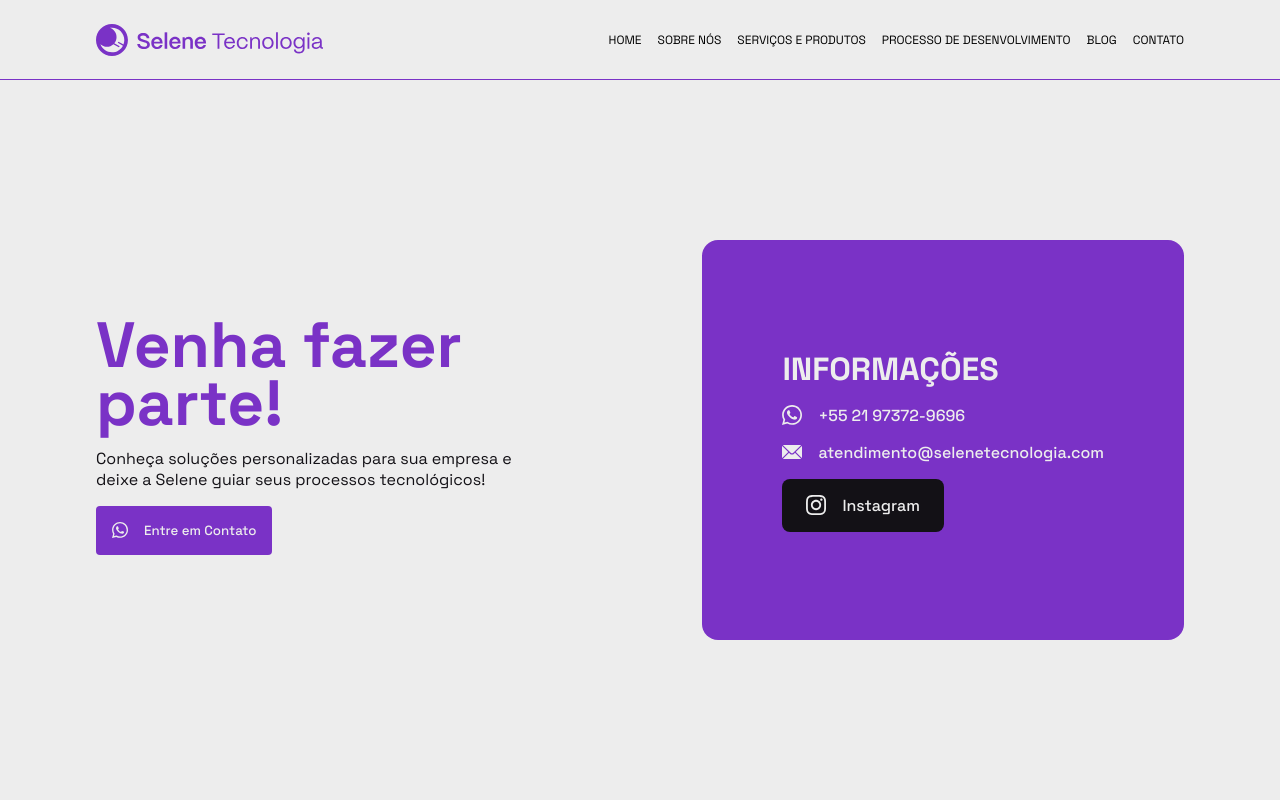
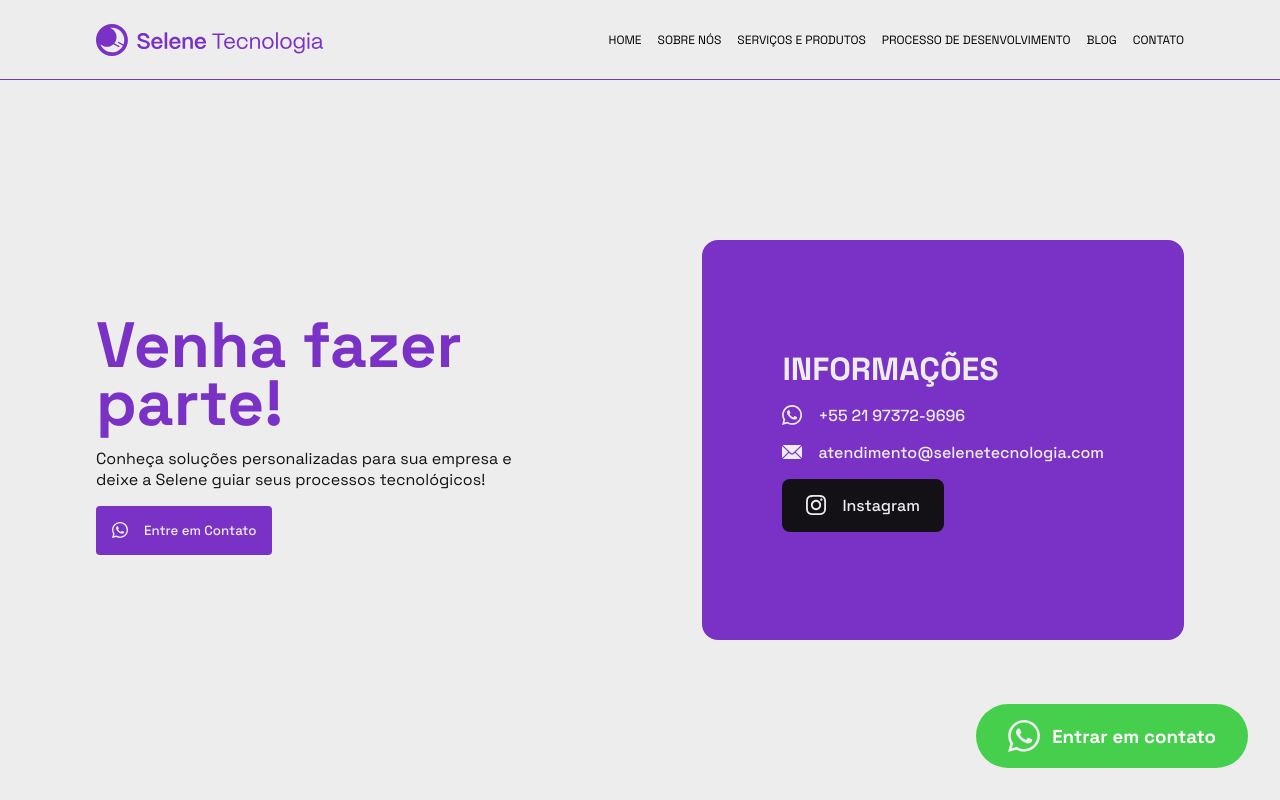
Before and after one commit to igorviniciussantana/selene-website, a Next.js app: page /contato in a window 1280 px wide. Shown: the top 800 px of the page. Built offline with nearby package versions, Linux system fonts and the light colour scheme.

Commit message:
feat: add Whatsapp Button

```diff
--- a/package.json
+++ b/package.json
@@ -10,6 +10,7 @@
   },
   "dependencies": {
     "@emotion/react": "^11.11.1",
+    "@next/third-parties": "^14.1.3",
     "@phosphor-icons/react": "^2.0.10",
     "@types/aos": "^3.0.4",
     "@types/node": "20.5.0",
--- a/src/app/layout.tsx
+++ b/src/app/layout.tsx
@@ -9,6 +9,8 @@ import 'aos/dist/aos.css';
 import Head from "next/head";
 import Script from "next/script"
 import { GoogleAnalyticsTracking } from "@/components/Google Tag Manager/GoogleTagManager";
+import Whatsapp from "@/components/Whatsapp Button/Whatsapp";
+
 
 const space_grtsk = Space_Grotesk({ subsets: ["latin"] });
 
@@ -28,8 +30,8 @@ export default function RootLayout({
     <html lang="pt-br">
 
       <body className={space_grtsk.className}>
+<Whatsapp />
         <GoogleAnalyticsTracking />
-
         <Menu />
         {children}
         <Footer />
--- a/src/components/Contact Page/Contact.tsx
+++ b/src/components/Contact Page/Contact.tsx
@@ -25,7 +25,7 @@ export default function Contact() {
           Conheça soluções personalizadas para sua empresa e deixe a Selene
           guiar seus processos tecnológicos!
         </p>
-        <Link href="https://api.whatsapp.com/send?phone=555181877186" target="_blank">
+        <Link href="https://api.whatsapp.com/send?phone=5521973729696" target="_blank">
         <button
           className={`${styles.primary_button} ${space_grotesk.className}`}
           data-aos="fade-up"
--- /dev/null
+++ b/src/components/Whatsapp Button/Whatsapp.module.scss
@@ -0,0 +1,88 @@
+@import "@/styles/variables.scss";
+
+@media screen and (max-width: 478px) {
+    .whatsapp_wrapper {
+        position: fixed;
+        bottom: 32px;
+        left: 50%;
+        transform: translate(-50%, 0);
+        width: max-content;
+        background-color: rgb(70, 206, 77);
+        color: white;
+        display: flex;
+        border-radius: 9999px;
+        align-items: center;
+        padding: 16px 32px;
+        gap: 12px;
+        z-index: 99;
+        transition: .5s;
+
+
+        &:hover {
+            transform: scale(1.1);
+            cursor: pointer;
+            transition: .5s;
+        }
+
+        img {
+            width: 32px;
+        }
+    }
+}
+
+@media screen and (min-width: 478px) and (max-width: 920px) {
+    .whatsapp_wrapper {
+        position: fixed;
+        bottom: 32px;
+        right: 32px;
+        background-color: rgb(70, 206, 77);
+        color: white;
+        display: flex;
+        border-radius: 9999px;
+        align-items: center;
+        padding: 16px 32px;
+        gap: 12px;
+        z-index: 99;
+        transition: .5s;
+
+
+        &:hover {
+            transform: scale(1.1);
+            cursor: pointer;
+            transition: .5s;
+        }
+
+        img {
+            width: 32px;
+        }
+    }
+
+}
+
+@media screen and (min-width: 920px) {
+    .whatsapp_wrapper {
+        position: fixed;
+        bottom: 32px;
+        right: 32px;
+        background-color: rgb(70, 206, 77);
+        color: white;
+        display: flex;
+        border-radius: 9999px;
+        align-items: center;
+        padding: 16px 32px;
+        gap: 12px;
+        z-index: 99;
+        transition: .5s;
+
+
+        &:hover {
+            transform: scale(1.1);
+            cursor: pointer;
+            transition: .5s;
+        }
+
+        img {
+            width: 32px;
+        }
+    }
+}
--- /dev/null
+++ b/src/components/Whatsapp Button/Whatsapp.tsx
@@ -0,0 +1,17 @@
+"use client";
+import Link from "next/link";
+import styles from "./Whatsapp.module.scss";
+
+
+export default function Whatsapp() {
+
+
+    return (
+
+        <Link href="https://wa.me/5521973729696" className={styles.whatsapp_wrapper}>
+            <img src="/whatsapp-light.svg" />
+            <h3>Entrar em contato</h3>
+
+        </Link>
+    );
+}
```
Also changed, not shown: 1 other file (tests, documents, lock files or other folders).
